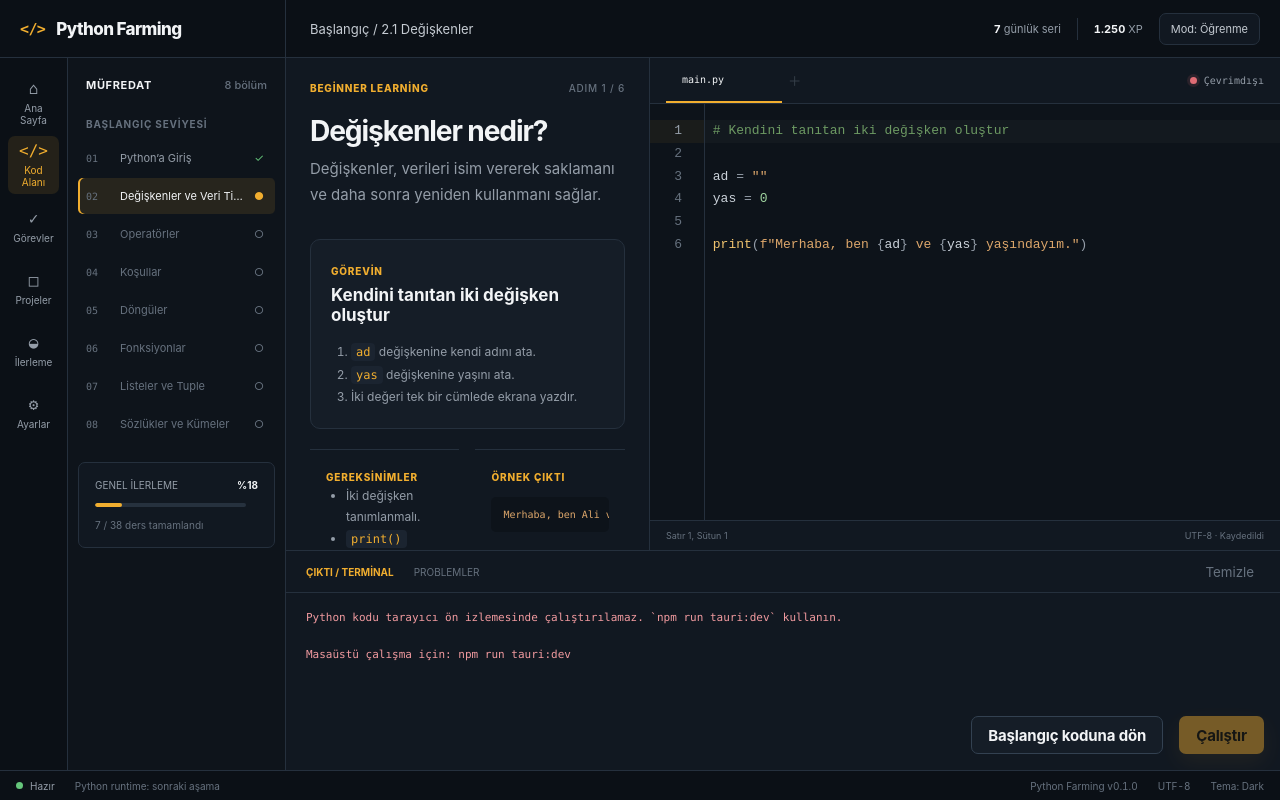
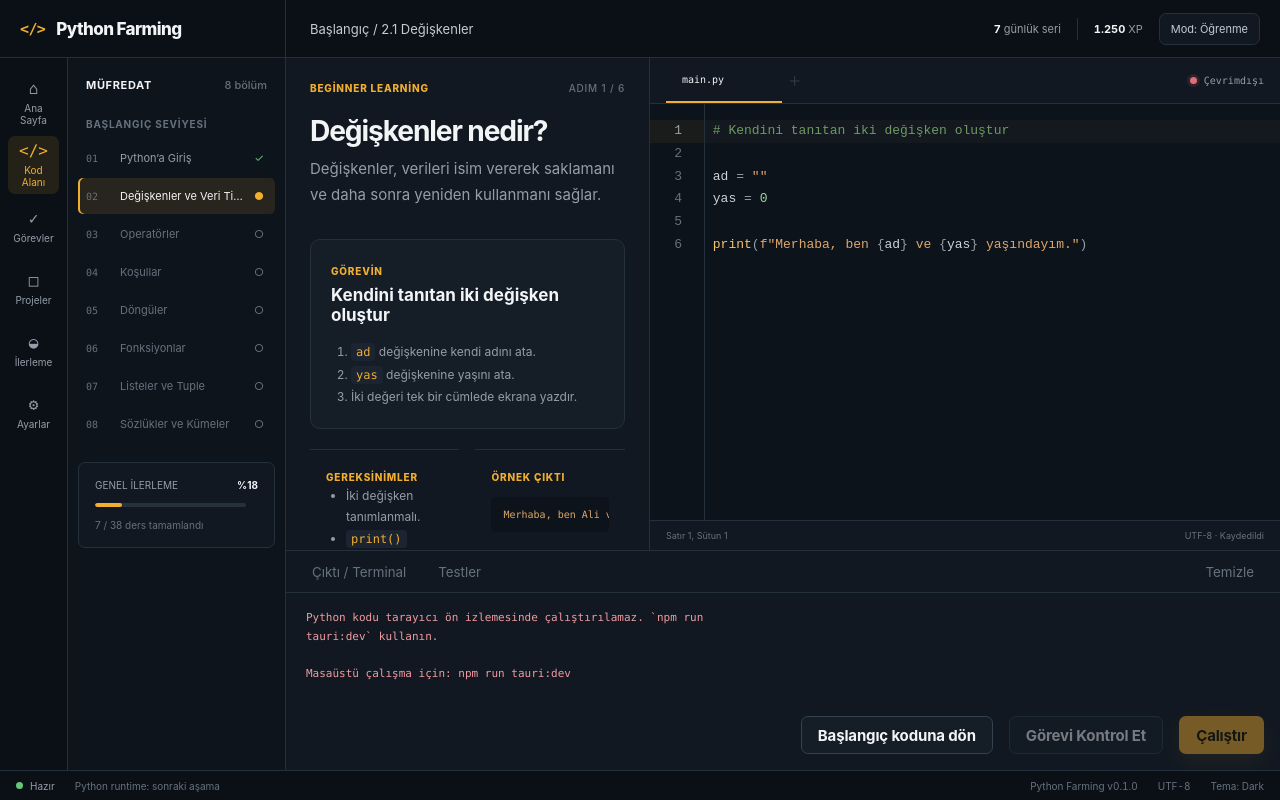
Before and after one commit to Akerem-dev/python-farming, a React (Vite) app: page / in a window 1280 px wide. Both pictures are taken after a click on the button "Derse devam et →". Built offline with nearby package versions, Linux system fonts and the light colour scheme.

Commit message:
feat: integrate stdin and task validation into workspace

```diff
--- a/src/pages/WorkspacePage/WorkspacePage.tsx
+++ b/src/pages/WorkspacePage/WorkspacePage.tsx
@@ -3,8 +3,14 @@ import { routes } from "../../app/routes";
 import { Button } from "../../components/common/Button";
 import { CodeEditor } from "../../editor/CodeEditor";
 import { useEditorStore } from "../../editor/editorStore";
+import { StdinPanel } from "../../features/learning/components/StdinPanel";
+import { TaskCompletionModal } from "../../features/learning/components/TaskCompletionModal";
+import { TaskResultsPanel } from "../../features/learning/components/TaskResultsPanel";
 import { getLessonHint } from "../../features/learning/services/lessonSessionService";
+import { splitStdinText } from "../../features/learning/services/taskValidationService";
 import { useLearningStore } from "../../features/learning/store/learningStore";
+import { useTaskValidationStore } from "../../features/learning/store/taskValidationStore";
+import { variablesIntroductionTask } from "../../features/learning/taskSpecs";
 import { AppShell } from "../../layouts/AppShell";
 import { formatTerminalOutput } from "../../runtime/terminalFormatter";
 import { useRuntimeStore } from "../../runtime/runtimeStore";
@@ -23,6 +29,8 @@ const runtimeStatusLabels = {
   running: "Çalışıyor",
   error: "Hata",
 } as const;
+
+type TerminalView = "output" | "tests";
 
 export function WorkspacePage() {
   const activeDocumentId = useEditorStore((state) => state.activeDocumentId);
@@ -44,7 +52,18 @@ export function WorkspacePage() {
   const checkRuntime = useRuntimeStore((state) => state.checkRuntime);
   const executeCode = useRuntimeStore((state) => state.executeCode);
   const clearOutput = useRuntimeStore((state) => state.clearOutput);
+  const validationStatus = useTaskValidationStore((state) => state.status);
+  const validationResult = useTaskValidationStore((state) => state.result);
+  const validationError = useTaskValidationStore((state) => state.errorMessage);
+  const stdinText = useTaskValidationStore((state) => state.stdinText);
+  const isCompletionOpen = useTaskValidationStore((state) => state.isCompletionOpen);
+  const setStdinText = useTaskValidationStore((state) => state.setStdinText);
+  const validateTask = useTaskValidationStore((state) => state.validateTask);
+  const clearValidationResult = useTaskValidationStore((state) => state.clearResult);
+  const resetValidationSession = useTaskValidationStore((state) => state.resetSession);
+  const closeCompletion = useTaskValidationStore((state) => state.closeCompletion);
   const [visibleHintIndex, setVisibleHintIndex] = useState<number | null>(null);
+  const [terminalView, setTerminalView] = useState<TerminalView>("output");
 
   const visibleHint = useMemo(
     () => (visibleHintIndex === null ? null : getLessonHint(visibleHintIndex)),
@@ -87,6 +106,10 @@ export function WorkspacePage() {
     return () => window.clearTimeout(savingTimer);
   }, [activeDocument?.content, activeDocument?.id, markDocumentSaved, markDocumentSaving]);
 
+  useEffect(() => {
+    clearValidationResult();
+  }, [activeDocument?.content, clearValidationResult]);
+
   const handleHint = () => {
     if (usedHintCount >= maxHintCount) {
       return;
@@ -101,13 +124,47 @@ export function WorkspacePage() {
   }
 
   const handleRun = () => {
-    void executeCode(activeDocument.content, activeDocument.name);
+    setTerminalView("output");
+    void executeCode(
+      activeDocument.content,
+      activeDocument.name,
+      splitStdinText(stdinText),
+    );
+  };
+
+  const handleValidate = async () => {
+    const result = await validateTask(
+      activeDocument.content,
+      activeDocument.name,
+      variablesIntroductionTask,
+    );
+
+    if (result) {
+      setTerminalView("tests");
+    }
   };
 
   const handleReset = () => {
     resetDocument(activeDocument.id);
     clearOutput();
+    resetValidationSession();
+    setTerminalView("output");
   };
+
+  const handleClearTerminal = () => {
+    clearOutput();
+    clearValidationResult();
+  };
+
+  const handleReviewResults = () => {
+    closeCompletion();
+    setTerminalView("tests");
+  };
+
+  const runtimeBusyOrUnavailable =
+    runtimeStatus === "checking" ||
+    runtimeStatus === "offline" ||
+    runtimeStatus === "running";
 
   return (
     <AppShell activeRoute={routes.workspace} compactCurriculum context="Başlangıç / 2.1 Değişkenler">
@@ -146,6 +203,13 @@ export function WorkspacePage() {
               <pre>Merhaba, ben Ali ve 20 yaşındayım.</pre>
             </div>
           </div>
+
+          <StdinPanel
+            className={styles.stdinPanel}
+            value={stdinText}
+            onChange={setStdinText}
+            disabled={runtimeStatus === "running" || validationStatus === "checking"}
+          />
 
           {visibleHint ? (
             <aside className={styles.hintPanel} aria-live="polite">
@@ -192,28 +256,79 @@ export function WorkspacePage() {
 
         <section className={styles.terminalPanel}>
           <header>
-            <div><strong>Çıktı / Terminal</strong><span>Problemler</span></div>
-            <button type="button" onClick={clearOutput} disabled={!runtimeOutput && !runtimeError}>
+            <div>
+              <button
+                type="button"
+                className={terminalView === "output" ? styles.terminalTabActive : styles.terminalTab}
+                onClick={() => setTerminalView("output")}
+              >
+                Çıktı / Terminal
+              </button>
+              <button
+                type="button"
+                className={terminalView === "tests" ? styles.terminalTabActive : styles.terminalTab}
+                onClick={() => setTerminalView("tests")}
+              >
+                Testler{validationResult ? ` · %${validationResult.score}` : ""}
+              </button>
+            </div>
+            <button
+              type="button"
+              onClick={handleClearTerminal}
+              disabled={!runtimeOutput && !runtimeError && !validationResult && !validationError}
+            >
               Temizle
             </button>
           </header>
-          <pre className={terminalHasError ? styles.terminalError : undefined}>{terminalText}</pre>
+
+          {terminalView === "output" ? (
+            <pre className={terminalHasError ? styles.terminalError : undefined}>{terminalText}</pre>
+          ) : (
+            <TaskResultsPanel
+              className={styles.testResults}
+              summaryClassName={styles.testSummary}
+              checkListClassName={styles.checkList}
+              checkRowClassName={styles.checkRow}
+              passedClassName={styles.checkPassed}
+              failedClassName={styles.checkFailed}
+              hiddenSummaryClassName={styles.hiddenSummary}
+              status={validationStatus}
+              result={validationResult}
+              errorMessage={validationError}
+            />
+          )}
+
           <div className={styles.runActions}>
             <Button onClick={handleReset}>Başlangıç koduna dön</Button>
             <Button
+              onClick={() => void handleValidate()}
+              disabled={runtimeBusyOrUnavailable || validationStatus === "checking"}
+            >
+              {validationStatus === "checking" ? "Kontrol ediliyor…" : "Görevi Kontrol Et"}
+            </Button>
+            <Button
               variant="primary"
               onClick={handleRun}
-              disabled={
-                runtimeStatus === "checking" ||
-                runtimeStatus === "offline" ||
-                runtimeStatus === "running"
-              }
+              disabled={runtimeBusyOrUnavailable || validationStatus === "checking"}
             >
               {runtimeStatus === "running" ? "Çalıştırılıyor…" : "Çalıştır"}
             </Button>
           </div>
         </section>
       </div>
+
+      <TaskCompletionModal
+        open={isCompletionOpen}
+        taskTitle={variablesIntroductionTask.title}
+        score={validationResult?.score ?? 0}
+        xpReward={variablesIntroductionTask.xpReward}
+        onClose={closeCompletion}
+        onReview={handleReviewResults}
+        backdropClassName={styles.completionBackdrop}
+        modalClassName={styles.completionModal}
+        badgeClassName={styles.completionBadge}
+        actionsClassName={styles.completionActions}
+      />
     </AppShell>
   );
 }
```
